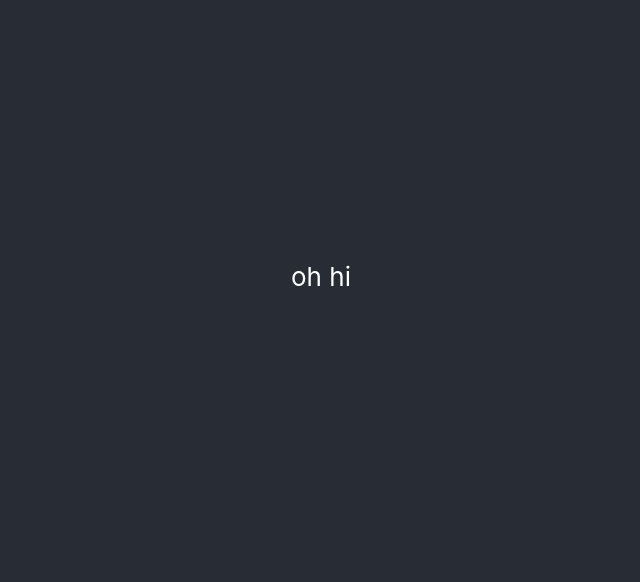
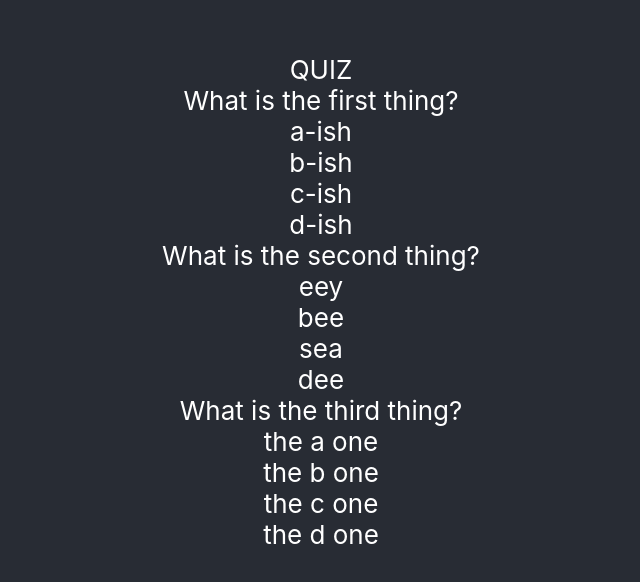
Before and after one commit to ceptember/project2, a React (Create React App) app: page / in a window 1280 px wide. Shown: the part 124-706 px from the top of the page, without its empty margins (319-959 px from the left). Built offline with nearby package versions, Linux system fonts and the light colour scheme.

Commit message:
Logic for quiz functionality

```diff
--- a/src/components/App.js
+++ b/src/components/App.js
@@ -1,4 +1,5 @@
 //import logo from './logo.svg';
+import Quiz from './Quiz';
 import '../App.css';
 
 function App() {
@@ -7,10 +8,11 @@ function App() {
       <header className="App-header">
 
         <p>
-          oh hi
+
         </p>
+        <Quiz />
+      </header>
 
-      </header>
     </div>
   );
 }
--- /dev/null
+++ b/src/components/Quiz.js
@@ -0,0 +1,91 @@
+import React, {useState} from 'react';
+
+function Quiz (){
+    // Order matters, the index of the option is the index of the corresponding result!
+    let quiz = {
+        title: "which whatever are you?",
+        questions: [
+            {
+            question: "What is the first thing?",
+            answers: ["a-ish", "b-ish", "c-ish", "d-ish"]
+            },
+            {
+            question: "What is the second thing?",
+            answers: ["eey", "bee", "sea", "dee"]
+            },
+            {
+            question: "What is the third thing?",
+            answers: ["the a one", "the b one", "the c one", "the d one"]
+            }],
+        results : ["A", "B", "C", "D"]
+    }
+
+    const [scoreSheet, setScoreSheet] = useState({})
+
+    function keepScore(index, questionNum){
+
+        console.log(quiz.results[index])
+        const scoreCopy = {...scoreSheet}
+
+        if (Object.keys(scoreCopy).includes(index.toString())){
+            scoreCopy[index]++
+        }
+        else {
+            scoreCopy[index] = 1
+        }
+
+        setScoreSheet(scoreCopy)
+
+        if (questionNum == (quiz.questions.length-1).toString()){
+            addScore(scoreCopy)
+        }
+    }
+
+    function addScore(finalScore){
+        const highScore = Math.max(...Object.values(finalScore))
+        let winners = Object.keys(finalScore).filter( x => finalScore[x] == highScore)
+        console.log(quiz.results[winners[0]] + " score: " + highScore)
+    }
+
+    return (
+        <div>
+            QUIZ
+
+
+            {quiz.questions.map( x => {
+                return  (  <div key={x.question}>
+                                <div onClick={()=> console.log(quiz.questions.indexOf(x))}> {x.question} </div>
+                                <div> {x.answers.map( y => <div key={y} onClick={ () => keepScore((x.answers.indexOf(y)), quiz.questions.indexOf(x)) }> {y} </div>)}  </div>
+                            </div>
+                        )
+            }) }
+
+        </div>
+    )
+}
+
+export default Quiz;
+
+/*
+Quiz logic
+
+{
+    title: "which whatever are you?"
+    questions: [
+        {
+        question: "What is the first thing?"
+        answers: ["a-ish", "b-ish", "c-ish", "d-ish"]
+        },
+        {
+        question: "What is the second thing?"
+        answers: ["eey", "bee", "sea", "dee"]
+        },
+        {
+        question: "What is the third thing?"
+        answers: ["the a one", "the b one", "the c one", "the d one"]
+        }]
+    results : ["A", "B", "C", "D"]
+
+}
+
+*/
```
